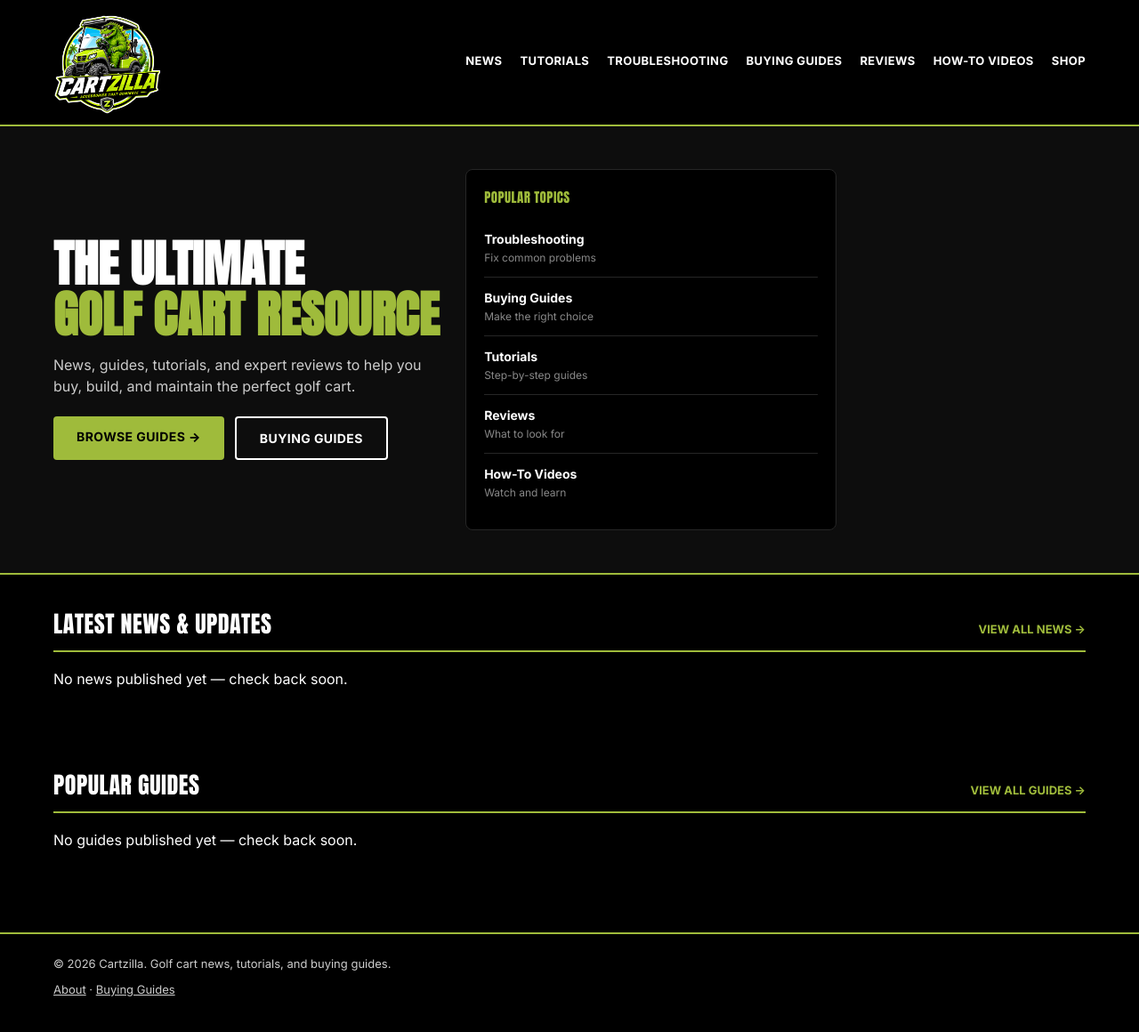
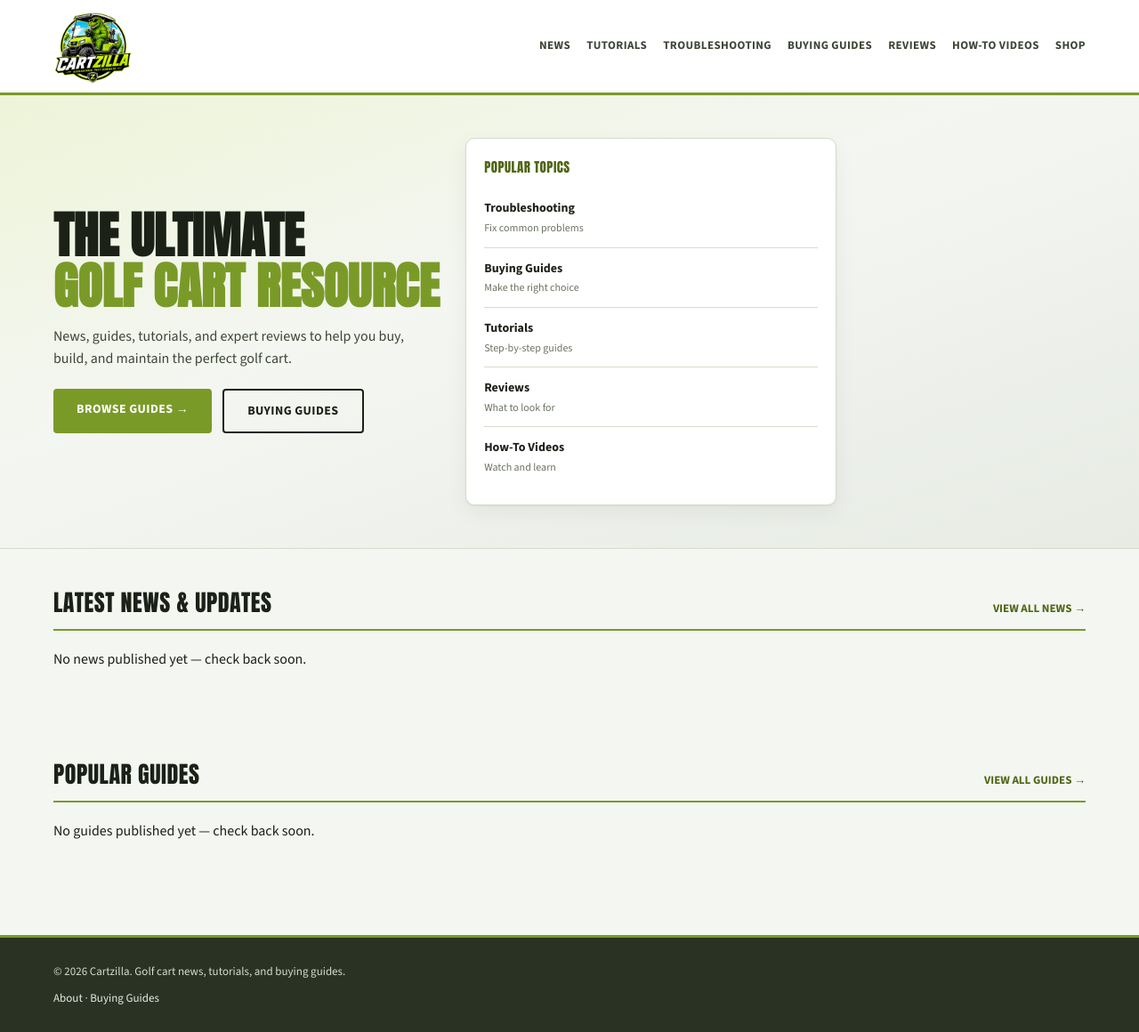
Before and after one commit to genoz1/cartzilla-social, a Node server app: page / in a window 1280 px wide. Shown: the whole page at 89% size. Before the commit the page ends 1120 px from the top, so only its background shows below. Run offline with Node 20, Linux system fonts and the light colour scheme.

Commit message:
Lighten Cartzilla theme for a more professional look
Replace the pure-black UI with a light editorial palette while keeping
the lime brand accent, Anton display type, and existing page structure.

```diff
--- a/public/css/style.css
+++ b/public/css/style.css
@@ -1,13 +1,31 @@
 :root {
-  --black: #000000;
-  --near-black: #0d0d0d;
-  --lime: #9fbb3b;
-  --lime-bright: #b8d94a;
-  --white: #ffffff;
-  --gray-300: #cccccc;
-  --gray-600: #888888;
+  /* Brand */
+  --lime: #7a9a28;
+  --lime-bright: #8fb032;
+  --lime-soft: #eef4d8;
+  --lime-ink: #4f6614;
+
+  /* Surfaces — light professional (replaces pure black) */
+  --bg: #f4f6f2;
+  --bg-elevated: #ffffff;
+  --bg-muted: #e8ece3;
+  --bg-hero: linear-gradient(160deg, #eef4d8 0%, #f4f6f2 42%, #e7ebe4 100%);
+  --ink: #1c2118;
+  --ink-secondary: #3d4636;
+  --ink-muted: #6b7462;
+  --border: #d5dccb;
+  --border-strong: #b8c4a4;
+  --shadow: 0 1px 2px rgba(28, 33, 24, 0.06), 0 8px 24px rgba(28, 33, 24, 0.06);
+
+  /* Legacy aliases used across templates / older rules */
+  --black: var(--ink);
+  --near-black: var(--bg-elevated);
+  --white: var(--ink);
+  --gray-300: var(--ink-secondary);
+  --gray-600: var(--ink-muted);
+
   --font-display: 'Anton', Impact, sans-serif;
-  --font-body: 'Inter', -apple-system, BlinkMacSystemFont, 'Segoe UI', Arial, sans-serif;
+  --font-body: 'Source Sans 3', 'Segoe UI', sans-serif;
 }
 
 * { box-sizing: border-box; }
@@ -15,9 +33,10 @@
 body {
   margin: 0;
   font-family: var(--font-body);
-  color: var(--white);
-  background: var(--black);
-  line-height: 1.5;
+  color: var(--ink);
+  background: var(--bg);
+  line-height: 1.55;
+  -webkit-font-smoothing: antialiased;
 }
 
 .wrap {
@@ -28,9 +47,13 @@ body {
 
 /* Nav */
 .nav {
-  background: var(--black);
-  border-bottom: 2px solid var(--lime);
-  padding: 10px 0;
+  background: var(--bg-elevated);
+  border-bottom: 3px solid var(--lime);
+  padding: 8px 0;
+  position: sticky;
+  top: 0;
+  z-index: 40;
+  box-shadow: 0 1px 0 rgba(28, 33, 24, 0.04);
 }
 .nav .wrap {
   display: flex;
@@ -45,17 +68,17 @@ body {
   text-decoration: none;
 }
 .logo-img {
-  height: 120px;
+  height: 88px;
   width: auto;
   display: block;
 }
 .nav-links {
   display: flex;
-  gap: 20px;
+  gap: 18px;
   flex-wrap: wrap;
 }
 .nav-links a {
-  color: var(--white);
+  color: var(--ink-secondary);
   text-decoration: none;
   font-size: 13px;
   font-weight: 700;
@@ -66,17 +89,17 @@ body {
 }
 .nav-links a.active,
 .nav-links a:hover {
-  color: var(--lime);
+  color: var(--lime-ink);
   border-bottom-color: var(--lime);
 }
 
 /* Sections */
-.section { padding: 36px 0; }
+.section { padding: 40px 0; }
 .section-head {
   display: flex;
   align-items: baseline;
   justify-content: space-between;
-  margin-bottom: 18px;
+  margin-bottom: 20px;
   border-bottom: 2px solid var(--lime);
   padding-bottom: 10px;
 }
@@ -85,15 +108,16 @@ body {
   font-size: 26px;
   text-transform: uppercase;
   letter-spacing: 0.02em;
-  color: var(--white);
+  color: var(--ink);
 }
 .section-head a {
   font-size: 13px;
-  color: var(--lime);
+  color: var(--lime-ink);
   text-decoration: none;
   font-weight: 700;
   text-transform: uppercase;
 }
+.section-head a:hover { color: var(--lime); }
 
 /* Card grid */
 .grid {
@@ -230,16 +268,16 @@ body {
   font-family: var(--font-display);
   font-size: 20px;
   text-transform: uppercase;
-  color: var(--lime);
+  color: var(--lime-ink);
   margin: 0 0 6px;
 }
-.category-banner p { color: var(--gray-300); margin: 0 0 14px; }
+.category-banner p { color: var(--ink-secondary); margin: 0 0 14px; }
 .category-banner .btn { margin-top: 4px; }
 
 .btn {
   display: inline-block;
   background: var(--lime);
-  color: var(--black);
+  color: #fff;
   padding: 12px 26px;
   border-radius: 4px;
   text-decoration: none;
@@ -250,18 +288,18 @@ body {
   border: none;
   cursor: pointer;
 }
-.btn:hover { background: var(--lime-bright); }
+.btn:hover { background: var(--lime-bright); color: #fff; }
 
 footer {
-  background: var(--black);
-  color: var(--gray-300);
-  border-top: 2px solid var(--lime);
-  padding: 24px 0;
-  margin-top: 40px;
+  background: #2a3224;
+  color: #d5dccb;
+  border-top: 3px solid var(--lime);
+  padding: 28px 0;
+  margin-top: 48px;
   font-size: 13px;
 }
-footer a { color: var(--gray-300); }
-footer a:hover { color: var(--lime); }
+footer a { color: #e8ece3; text-decoration: none; }
+footer a:hover { color: var(--lime-bright); }
 footer .wrap {
   display: flex;
   flex-direction: column;
@@ -269,10 +307,9 @@ footer .wrap {
 }
 
 /* Hero */
-/* New hero banner (with photo + popular topics sidebar, 3 columns) */
 .hero-banner {
-  background: var(--near-black);
-  border-bottom: 2px solid var(--lime);
+  background: var(--bg-hero);
+  border-bottom: 1px solid var(--border);
   padding: 48px 0;
 }
 .hero-banner-grid {
@@ -292,21 +329,26 @@ footer .wrap {
   text-transform: uppercase;
   line-height: 1.02;
   margin: 0 0 16px;
+  color: var(--ink);
 }
 .hero-banner-copy h1 .lime { color: var(--lime); }
 .hero-banner-copy p {
   font-size: 16px;
-  color: var(--gray-300);
+  color: var(--ink-secondary);
   max-width: 420px;
   margin: 0 0 22px;
 }
 .hero-banner-ctas { display: flex; gap: 12px; flex-wrap: wrap; }
 .btn-outline {
   background: transparent;
-  border: 2px solid var(--white);
-  color: var(--white);
+  border: 2px solid var(--ink);
+  color: var(--ink);
 }
-.btn-outline:hover { border-color: var(--lime); color: var(--lime); }
+.btn-outline:hover {
+  border-color: var(--lime);
+  color: var(--lime-ink);
+  background: var(--lime-soft);
+}
 .hero-banner-image {
   position: relative;
   z-index: 1;
@@ -314,25 +356,23 @@ footer .wrap {
 .hero-banner-image img {
   width: 100%;
   display: block;
-  /* Fades the image's edges into the page's own black background instead
-     of showing a hard-edged rectangle, so it reads as part of the page. */
-  -webkit-mask-image: linear-gradient(to right, transparent, black 18%, black 82%, transparent);
-  mask-image: linear-gradient(to right, transparent, black 18%, black 82%, transparent);
+  -webkit-mask-image: linear-gradient(to right, transparent, black 14%, black 86%, transparent);
+  mask-image: linear-gradient(to right, transparent, black 14%, black 86%, transparent);
 }
 
-/* Popular Topics sidebar — lives inside the hero banner itself */
 .hero-sidebar {
-  background: var(--black);
-  border: 1px solid #262626;
-  border-radius: 8px;
+  background: var(--bg-elevated);
+  border: 1px solid var(--border);
+  border-radius: 10px;
   padding: 20px;
   align-self: stretch;
+  box-shadow: var(--shadow);
 }
 .sidebar-title {
   font-family: var(--font-display);
   font-size: 15px;
   text-transform: uppercase;
-  color: var(--lime);
+  color: var(--lime-ink);
   margin: 0 0 12px;
   letter-spacing: 0.03em;
 }
@@ -340,61 +380,60 @@ footer .wrap {
   display: block;
   text-decoration: none;
   padding: 12px 0;
-  border-bottom: 1px solid #262626;
+  border-bottom: 1px solid var(--border);
 }
 .sidebar-topic:last-child { border-bottom: none; }
 .sidebar-topic-name {
   display: block;
-  color: var(--white);
+  color: var(--ink);
   font-weight: 700;
   font-size: 14px;
 }
 .sidebar-topic-desc {
   display: block;
-  color: var(--gray-600);
+  color: var(--ink-muted);
   font-size: 12px;
   margin-top: 2px;
 }
-.sidebar-topic:hover .sidebar-topic-name { color: var(--lime); }
+.sidebar-topic:hover .sidebar-topic-name { color: var(--lime-ink); }
 
-/* Card grid variants */
 .grid-4 { grid-template-columns: repeat(4, 1fr); }
 .grid-6 { grid-template-columns: repeat(6, 1fr); }
-.card-meta { font-size: 12px; color: var(--gray-600); margin: 0 14px 14px; }
+.card-meta { font-size: 12px; color: var(--ink-muted); margin: 0 14px 14px; }
 .card-compact h3 { font-size: 14px; margin: 10px 12px 6px; }
 .card-compact .eyebrow { margin: 0 12px 12px; }
 .card-compact .card-image img { height: 110px; }
 
-/* Nav search */
 .nav-search {
   display: flex;
   align-items: center;
-  background: var(--near-black);
-  border: 1px solid #333;
+  background: var(--bg);
+  border: 1px solid var(--border);
   border-radius: 4px;
   overflow: hidden;
 }
 .nav-search input {
   background: none;
   border: none;
-  color: var(--white);
+  color: var(--ink);
   padding: 8px 10px;
   font-size: 13px;
   width: 160px;
 }
+.nav-search input::placeholder { color: var(--ink-muted); }
 .nav-search input:focus { outline: none; }
 .nav-search button {
   background: none;
   border: none;
-  color: var(--gray-300);
+  color: var(--ink-muted);
   padding: 8px 10px;
   cursor: pointer;
   font-size: 14px;
 }
 
 .hero {
-  background: var(--near-black);
-  border-bottom: 2px solid var(--lime);
+  background: var(--bg-hero);
+  border-bottom: 1px solid var(--border);
   padding: 56px 0 40px;
   text-align: center;
 }
--- a/views/article.ejs
+++ b/views/article.ejs
@@ -33,9 +33,9 @@
 
     <% if (article.category === 'tutorials' || article.category === 'troubleshooting') { %>
     <div class="reference-material">
-      <p style="margin: 0 0 8px; font-weight: 600; color: var(--lime);">📄 Reference Material</p>
-      <p style="margin: 0 0 6px;">Looking for a wiring diagram for your specific model? <a href="https://www.google.com/search?q=<%= encodeURIComponent(article.title + ' wiring diagram') %>&tbm=isch" target="_blank" rel="noopener" style="color: var(--white); text-decoration: underline;">Search wiring diagrams &rarr;</a></p>
-      <p style="margin: 0;">Need the full service manual? <a href="https://www.google.com/search?q=<%= encodeURIComponent(article.title + ' service manual pdf') %>" target="_blank" rel="noopener" style="color: var(--white); text-decoration: underline;">Search service manuals &rarr;</a></p>
+      <p style="margin: 0 0 8px; font-weight: 600; color: var(--lime-ink);">Reference Material</p>
+      <p style="margin: 0 0 6px;">Looking for a wiring diagram for your specific model? <a href="https://www.google.com/search?q=<%= encodeURIComponent(article.title + ' wiring diagram') %>&tbm=isch" target="_blank" rel="noopener" style="color: var(--lime-ink); text-decoration: underline;">Search wiring diagrams &rarr;</a></p>
+      <p style="margin: 0;">Need the full service manual? <a href="https://www.google.com/search?q=<%= encodeURIComponent(article.title + ' service manual pdf') %>" target="_blank" rel="noopener" style="color: var(--lime-ink); text-decoration: underline;">Search service manuals &rarr;</a></p>
     </div>
     <% } %>
 
--- a/views/header.ejs
+++ b/views/header.ejs
@@ -24,7 +24,7 @@
   <link rel="icon" type="image/png" href="/img/favicon-32.png" sizes="32x32">
   <link rel="apple-touch-icon" href="/img/apple-touch-icon.png">
   <link rel="preconnect" href="https://fonts.googleapis.com">
-  <link href="https://fonts.googleapis.com/css2?family=Anton&family=Inter:wght@400;600;700&display=swap" rel="stylesheet">
+  <link href="https://fonts.googleapis.com/css2?family=Anton&family=Source+Sans+3:wght@400;600;700&display=swap" rel="stylesheet">
   <link rel="stylesheet" href="/css/style.css">
 
   <% if (process.env.GA4_MEASUREMENT_ID) { %>
@@ -76,8 +76,8 @@
       <a href="/videos">How-To Videos</a>
       <a href="<%= typeof shopHomeUrl !== 'undefined' && shopHomeUrl ? shopHomeUrl : '/category/buying-guides' %>">Shop</a>
       <form action="/search" method="GET" style="padding: 14px 20px; display: flex; gap: 8px;">
-        <input type="text" name="q" placeholder="Search Cartzilla..." style="flex: 1; padding: 10px 12px; background: var(--black); border: 1px solid #333; border-radius: 4px; color: var(--white);">
-        <button type="submit" class="btn" style="padding: 10px 16px;">🔍</button>
+        <input type="text" name="q" placeholder="Search Cartzilla..." style="flex: 1; padding: 10px 12px; background: var(--bg); border: 1px solid var(--border); border-radius: 4px; color: var(--ink);">
+        <button type="submit" class="btn" style="padding: 10px 16px;">Search</button>
       </form>
     </div>
   </nav>
--- a/views/partials/header.ejs
+++ b/views/partials/header.ejs
@@ -24,7 +24,7 @@
   <link rel="icon" type="image/png" href="/img/favicon-32.png" sizes="32x32">
   <link rel="apple-touch-icon" href="/img/apple-touch-icon.png">
   <link rel="preconnect" href="https://fonts.googleapis.com">
-  <link href="https://fonts.googleapis.com/css2?family=Anton&family=Inter:wght@400;600;700&display=swap" rel="stylesheet">
+  <link href="https://fonts.googleapis.com/css2?family=Anton&family=Source+Sans+3:wght@400;600;700&display=swap" rel="stylesheet">
   <link rel="stylesheet" href="/css/style.css">
 
   <% if (process.env.GA4_MEASUREMENT_ID) { %>
--- a/views/search.ejs
+++ b/views/search.ejs
@@ -9,7 +9,7 @@
 <main class="wrap">
   <section class="section">
     <form method="GET" action="/search" style="margin-bottom: 24px; display: flex; gap: 10px; max-width: 480px;">
-      <input type="text" name="q" value="<%= searchQuery %>" placeholder="Search articles..." style="flex: 1; padding: 12px 14px; background: var(--near-black); border: 1px solid #262626; border-radius: 4px; color: var(--white); font-size: 15px;">
+      <input type="text" name="q" value="<%= searchQuery %>" placeholder="Search articles..." style="flex: 1; padding: 12px 14px; background: var(--bg-elevated); border: 1px solid var(--border); border-radius: 4px; color: var(--ink); font-size: 15px;">
       <button type="submit" class="btn">Search</button>
     </form>
 
--- a/views/videos.ejs
+++ b/views/videos.ejs
@@ -14,10 +14,10 @@
     </p>
 
     <form method="GET" action="/videos" style="margin-bottom: 24px; display: flex; gap: 10px; max-width: 480px;">
-      <input type="text" name="q" value="<%= searchQuery %>" placeholder="Search videos or channels (e.g. battery, EZGO, solenoid)" style="flex: 1; padding: 12px 14px; background: var(--near-black); border: 1px solid #262626; border-radius: 4px; color: var(--white); font-size: 15px;">
+      <input type="text" name="q" value="<%= searchQuery %>" placeholder="Search videos or channels (e.g. battery, EZGO, solenoid)" style="flex: 1; padding: 12px 14px; background: var(--bg-elevated); border: 1px solid var(--border); border-radius: 4px; color: var(--ink); font-size: 15px;">
       <button type="submit" class="btn">Search</button>
       <% if (searchQuery) { %>
-        <a href="/videos" class="btn" style="background: transparent; border: 1px solid var(--lime); color: var(--lime);">Clear</a>
+        <a href="/videos" class="btn btn-outline">Clear</a>
       <% } %>
     </form>
 
```
Also changed, not shown: other parts of public/css/style.css (+67 -47 lines).
